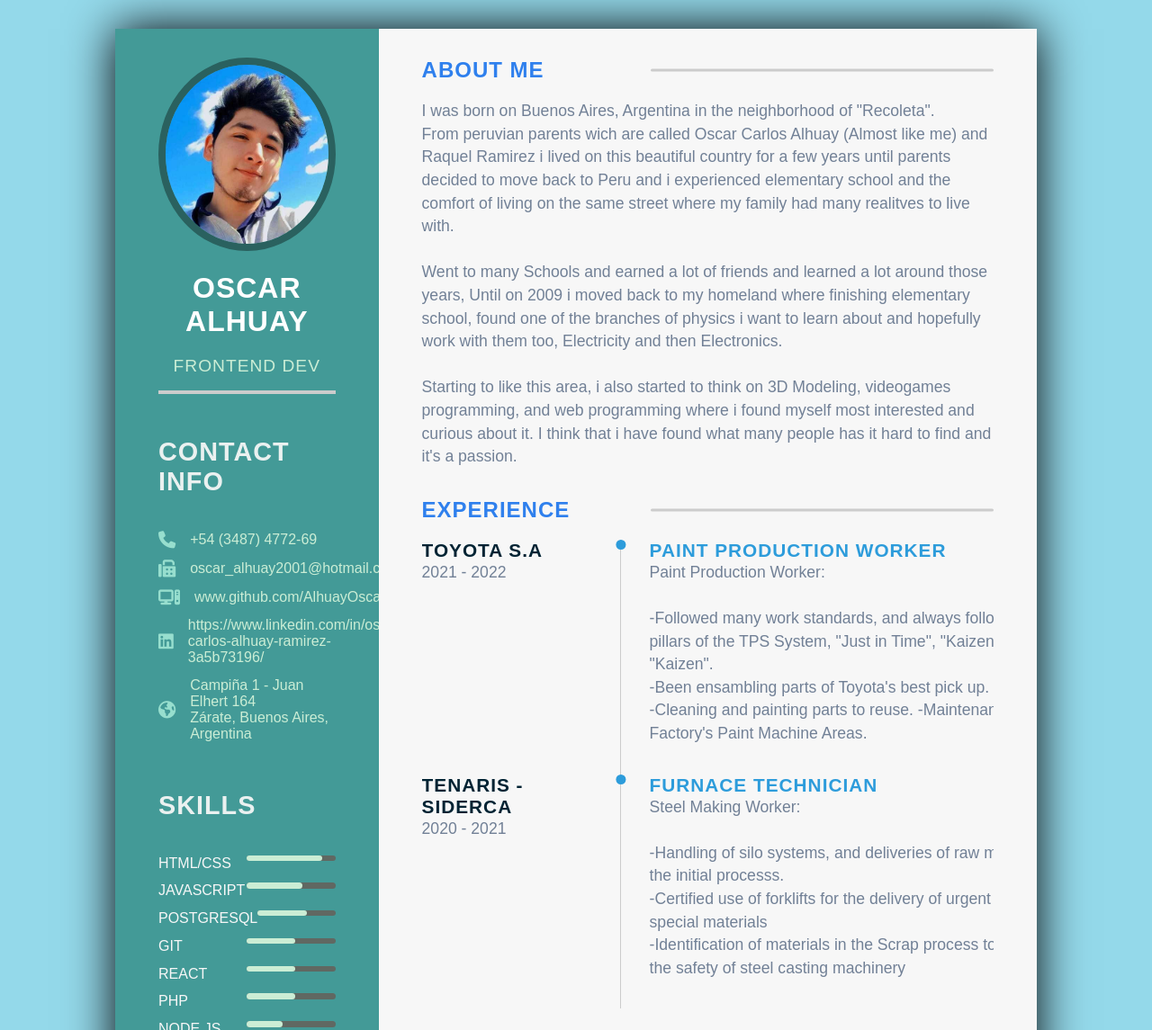
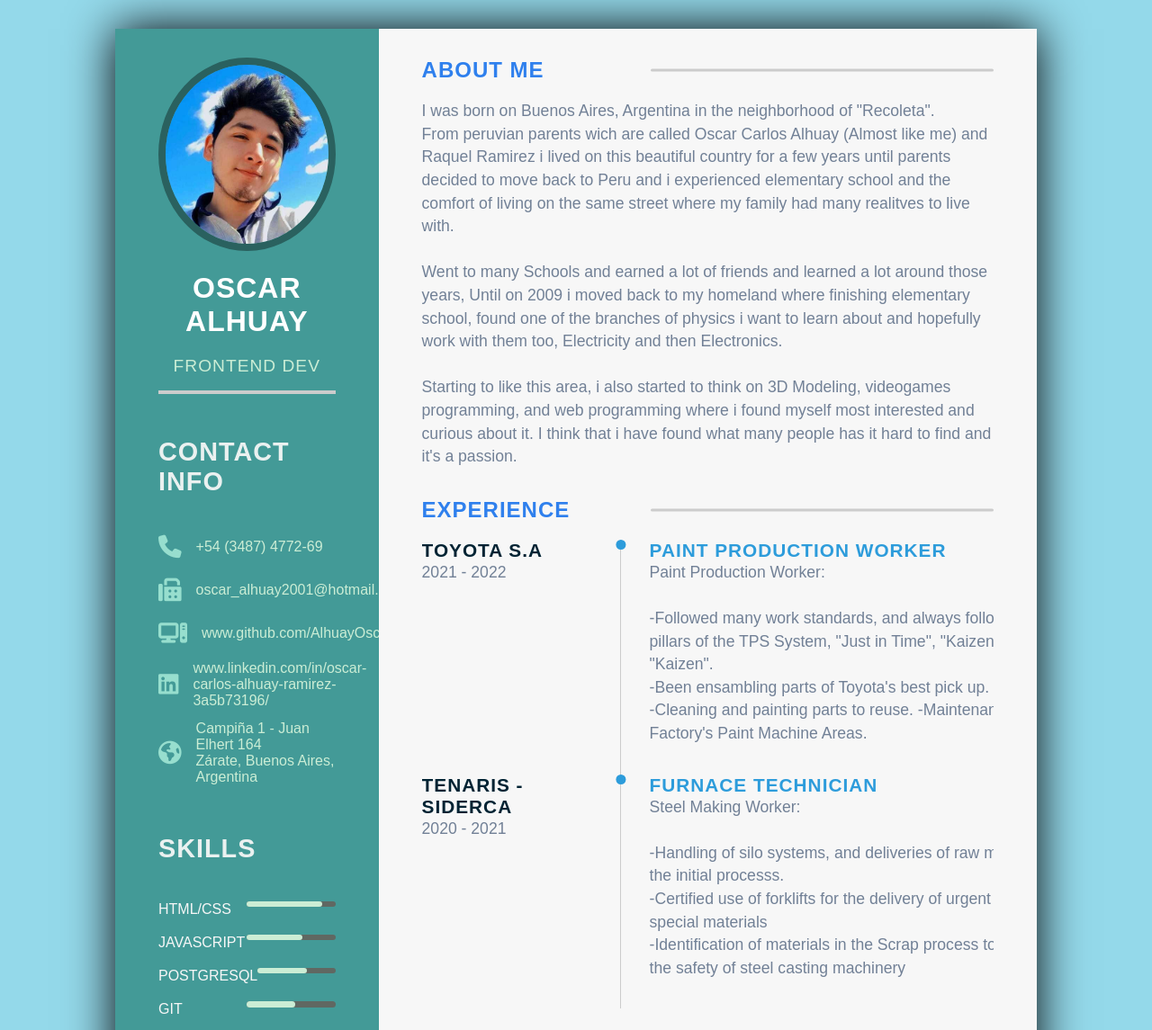
Before and after one commit to AlhuayOscar/My_Resume, a plain HTML site: page index.html in a window 1280 px wide. Shown: the top 1145 px of the page at 90% size. Drawn offline with Linux system fonts and the light colour scheme.

Commit message:
Sorted and Finished, With Javascript Included

```diff
--- a/index.html
+++ b/index.html
@@ -32,27 +32,52 @@
           </div>
           <div class="contact-info">
             <h3 class="main-title">Contact Info</h3>
-            <ul>
+            <ul
+              onmouseover="clearTimeout(timeoutID)"
+              onmouseout="timeoutID = setTimeout(function() { mostrar('info-3'), mostrar('info-4'), mostrar('info-5') }, 500)"
+            >
               <li>
                 <i class="fa-solid fa-phone"></i>
-                +54 (3487) 4772-69
+                <span id="info-1"> +54 (3487) 4772-69 </span>
               </li>
               <li>
                 <i class="fa fa-fax"></i>
-                oscar_alhuay2001@hotmail.com
+                <span id="info-2"> oscar_alhuay2001@hotmail.com </span>
               </li>
-              <li>
-                <i class="fa-solid fa-computer"></i>
-                www.github.com/AlhuayOscar
+              <li onclick="window.open('https://github.com/AlhuayOscar')">
+                <i
+                  class="fa-solid fa-computer"
+                  onclick="window.open('https://github.com/AlhuayOscar')"
+                  onmouseout="mostrar('info-3')"
+                ></i>
+                <span id="info-3" onmouseover="ocultar('info-3')"
+                  >www.github.com/AlhuayOscar
+                </span>
               </li>
-              <li>
-                <i class="fa-brands fa-linkedin"></i>
-                https://www.linkedin.com/in/oscar-carlos-alhuay-ramirez-3a5b73196/
+              <li
+                onclick="window.open('https://www.linkedin.com/in/oscar-carlos-alhuay-ramirez-3a5b73196/')"
+              >
+                <i
+                  class="fa-brands fa-linkedin"
+                  onclick="window.open('https://www.linkedin.com/in/oscar-carlos-alhuay-ramirez-3a5b73196/')"
+                  onmouseout="mostrar('info-4')"
+                ></i>
+                <span id="info-4" onmouseover="ocultar('info-4')"
+                  >www.linkedin.com/in/oscar-carlos-alhuay-ramirez-3a5b73196/
+                </span>
               </li>
-              <li>
-                <i class="fa-solid fa-earth-americas"></i>
-                Campiña 1 - Juan Elhert 164 <br />Zárate, Buenos Aires,
-                Argentina
+              <li
+                onclick="window.open('https://goo.gl/maps/2x6eRpyKyNJVUUEMA')"
+              >
+                <i
+                  class="fa-solid fa-earth-americas"
+                  onclick="window.open('https://goo.gl/maps/2x6eRpyKyNJVUUEMA')"
+                  onmouseout="mostrar('info-5')"
+                ></i>
+                <span id="info-5" onmouseover="ocultar('info-5')">
+                  Campiña 1 - Juan Elhert 164 <br />Zárate, Buenos Aires,
+                  Argentina
+                </span>
               </li>
             </ul>
           </div>
@@ -234,6 +259,26 @@
           </section>
         </div>
       </section>
+      <script>
+        function ocultar(id) {
+          document.getElementById(id).style.display = "none";
+          document.getElementById(id).previousElementSibling.style.transform =
+            "translateX(105px) scale(1.55)";
+        }
+        function mostrar(id) {
+          var element = document.getElementById(id);
+          if (element.style.display === "none") {
+            setTimeout(function () {
+              element.style.display = "initial";
+            }, 750);
+          }
+          setTimeout(function () {
+            document.getElementById(id).style.display = "initial";
+            document.getElementById(id).previousElementSibling.style.transform =
+              "translateX(0) scale(1)";
+          }, 850);
+        }
+      </script>
     </main>
   </body>
 </html>
--- a/styles.css
+++ b/styles.css
@@ -86,8 +86,15 @@ body {
 }
 .contact-info ul li i {
   padding-right: 1rem;
-  font-size: 1.2rem;
+  padding-block: 0.3rem;
+  font-size: 1.6rem;
   color: #97dece;
+  transition: transform 0.3s;
+  cursor: pointer;
+  -webkit-transition: transform 0.3s;
+  -moz-transition: transform 0.3s;
+  -ms-transition: transform 0.3s;
+  -o-transition: transform 0.3s;
 }
 
 .skills-section ul {
@@ -96,7 +103,7 @@ body {
 .skills-section ul li {
   display: grid;
   grid-template-columns: repeat(2, 1fr);
-  padding: 0.4rem 0;
+  padding: 0.6rem 0;
 }
 
 .progress-bar {
```
